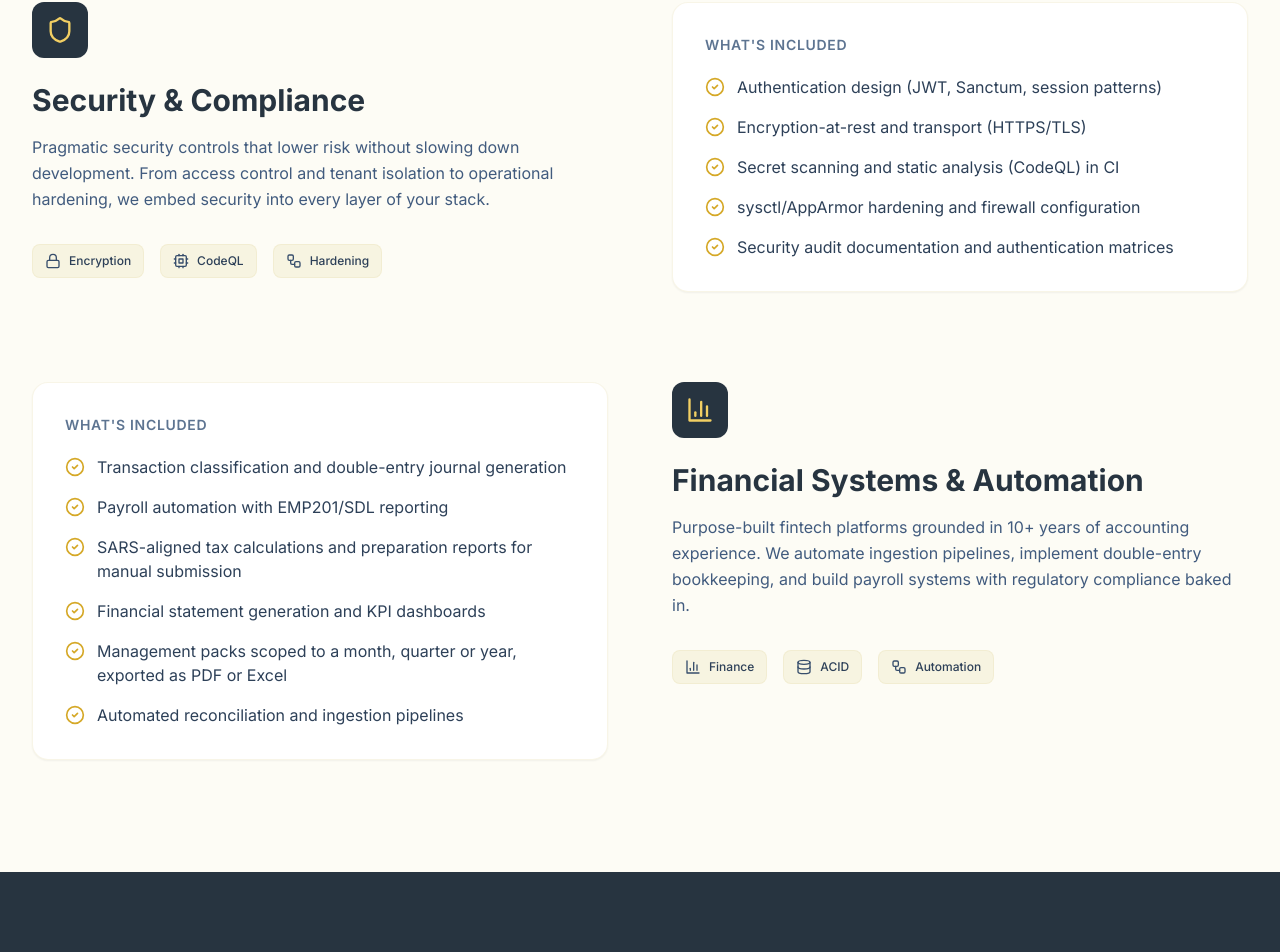
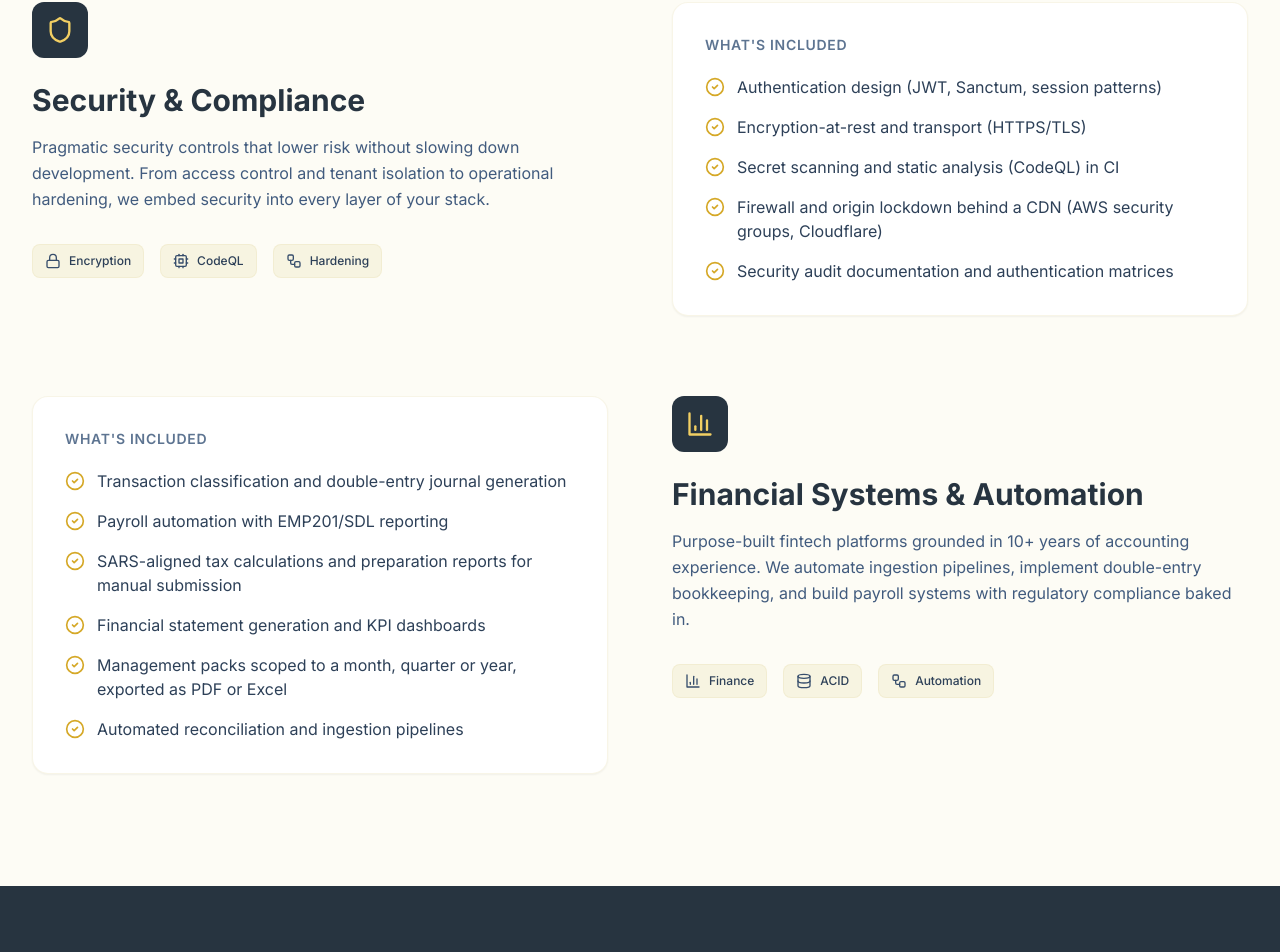
Before and after one commit to sthwalo/sthwalo, a React (Vite) app: page /services in a window 1280 px wide. Shown: the part 1364-2316 px from the top of the page. Built offline with nearby package versions, Linux system fonts and the light colour scheme; no server answers.

Commit message:
fix(copy): hardening line names the controls in place (security groups, origin lockdown)

```diff
--- a/src/pages/Services.tsx
+++ b/src/pages/Services.tsx
@@ -63,7 +63,7 @@ const services = [
       'Authentication design (JWT, Sanctum, session patterns)',
       'Encryption-at-rest and transport (HTTPS/TLS)',
       'Secret scanning and static analysis (CodeQL) in CI',
-      'sysctl/AppArmor hardening and firewall configuration',
+      'Firewall and origin lockdown behind a CDN (AWS security groups, Cloudflare)',
       'Security audit documentation and authentication matrices',
     ],
     technologies: [
```
